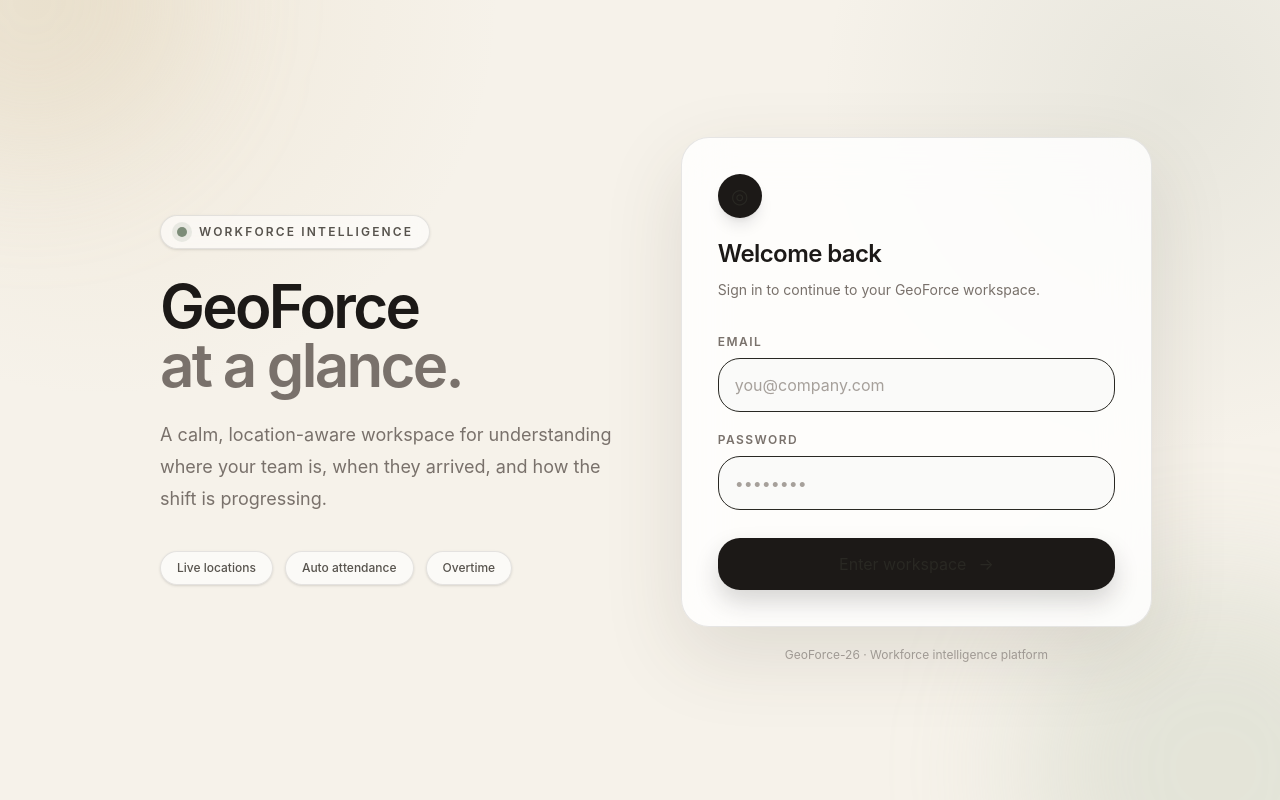
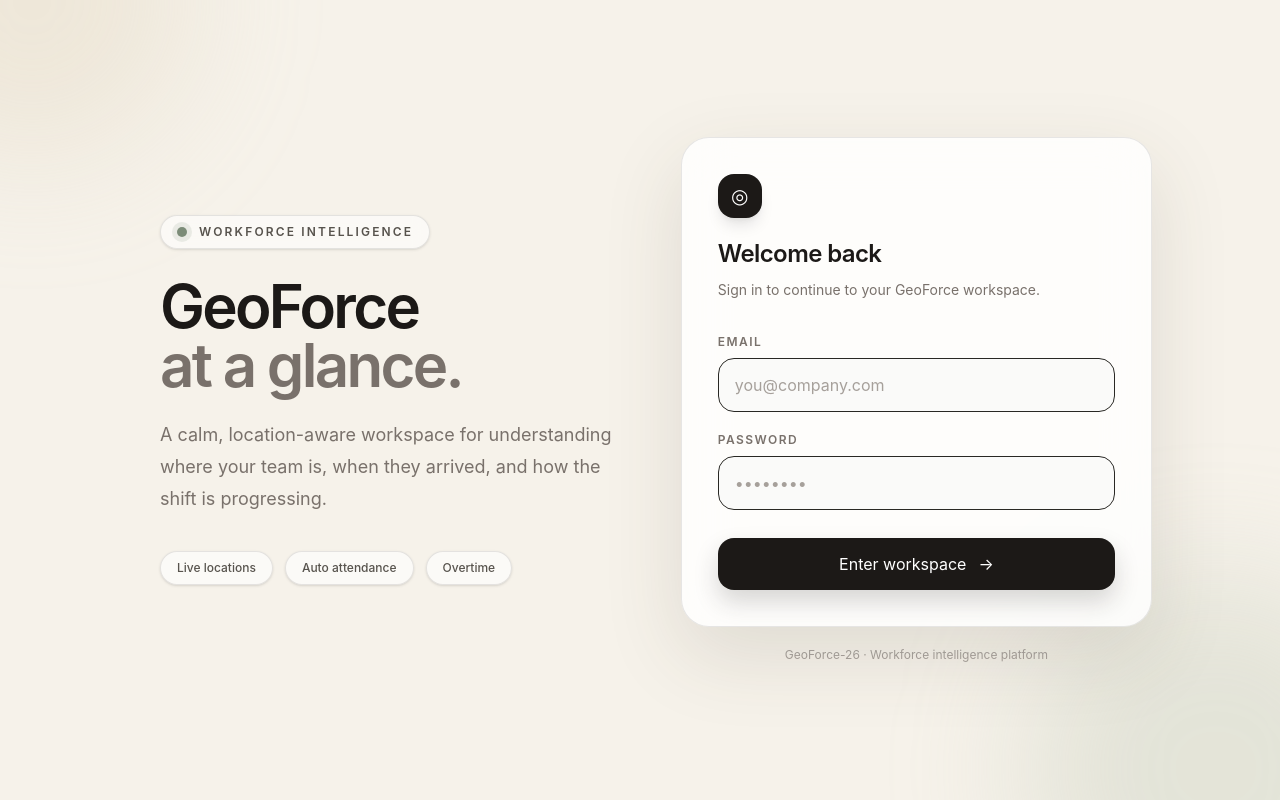
Before and after one commit to kotankaashish-afk/GeoForce-26, a React app in the folder frontend/: page /login in a window 1280 px wide. Built offline with nearby package versions, Linux system fonts and the light colour scheme; the HTML template or start-up script is replaced by a standard one.

Commit message:
Polish GeoForce visual design

```diff
--- a/frontend/src/index.css
+++ b/frontend/src/index.css
@@ -2,144 +2,42 @@
 
 :root {
   font-family: Inter, ui-sans-serif, system-ui, -apple-system, BlinkMacSystemFont, "Segoe UI", sans-serif;
-  color: #292823;
+  color: #292824;
   background: #f6f2ea;
   font-synthesis: none;
   text-rendering: optimizeLegibility;
 }
 
-html {
-  background: #f6f2ea;
+html { background: #f6f2ea; }
+body { margin: 0; min-width: 320px; min-height: 100vh; background: #f6f2ea; }
+button, input { font: inherit; }
+button { -webkit-tap-highlight-color: transparent; }
+
+::selection { background: #d8c8b0; color: #292824; }
+
+.glass-surface {
+  background: rgba(255, 253, 248, 0.82);
+  border: 1px solid rgba(76, 67, 55, 0.09);
+  box-shadow: 0 18px 50px rgba(73, 61, 45, 0.09), 0 2px 8px rgba(73, 61, 45, 0.04);
+  backdrop-filter: blur(18px);
 }
 
-body {
-  margin: 0;
-  min-width: 320px;
-  min-height: 100vh;
-  background:
-    radial-gradient(circle at 8% 0%, rgba(197, 166, 106, 0.13), transparent 28%),
-    radial-gradient(circle at 92% 12%, rgba(124, 140, 120, 0.12), transparent 26%),
-    #f6f2ea;
-  color: #292823;
+.soft-card {
+  background: #fffdf8;
+  border: 1px solid rgba(76, 67, 55, 0.09);
+  box-shadow: 0 12px 35px rgba(73, 61, 45, 0.07), 0 2px 6px rgba(73, 61, 45, 0.035);
+  transition: transform .25s ease, box-shadow .25s ease, border-color .25s ease;
 }
 
-button,
-input {
-  font: inherit;
-}
+.soft-card:hover { transform: translateY(-2px); box-shadow: 0 18px 42px rgba(73, 61, 45, 0.10), 0 3px 8px rgba(73, 61, 45, 0.04); }
 
-button {
-  -webkit-tap-highlight-color: transparent;
-}
+.page-enter { animation: pageEnter .5s cubic-bezier(.22,1,.36,1) both; }
 
-/* GeoForce warm enterprise visual layer.
-   Existing functionality and component structure stay untouched. */
-.bg-slate-950 { background-color: #f6f2ea !important; }
-.bg-slate-900 { background-color: rgba(255, 253, 248, 0.88) !important; }
-.bg-slate-800 { background-color: #eee7da !important; }
-.bg-slate-700 { background-color: #ddd4c4 !important; }
-.border-slate-800 { border-color: rgba(87, 79, 65, 0.13) !important; }
-.border-slate-700 { border-color: rgba(87, 79, 65, 0.18) !important; }
-.text-white { color: #292823 !important; }
-.text-slate-300 { color: #4f4b42 !important; }
-.text-slate-400 { color: #777166 !important; }
-.text-slate-500 { color: #928b7f !important; }
-.text-blue-400 { color: #6f7e6b !important; }
-.text-blue-500 { color: #687865 !important; }
+@keyframes pageEnter { from { opacity: 0; transform: translateY(10px); } to { opacity: 1; transform: translateY(0); } }
 
-.shadow-xl {
-  box-shadow: 0 24px 70px rgba(71, 61, 45, 0.14) !important;
-}
-
-/* Softer status palette */
-.bg-emerald-500\/10 { background-color: rgba(124, 140, 120, 0.14) !important; }
-.text-emerald-400 { color: #63755f !important; }
-.bg-amber-500\/10 { background-color: rgba(197, 166, 106, 0.16) !important; }
-.text-amber-400 { color: #9a7a3f !important; }
-.bg-red-500\/10 { background-color: rgba(184, 120, 97, 0.13) !important; }
-.text-red-400 { color: #a05f4d !important; }
-
-/* Tactile cards */
-.rounded-2xl {
-  border-radius: 22px !important;
-}
-
-.bg-slate-900.rounded-2xl,
-form.bg-slate-900 {
-  box-shadow: 0 16px 45px rgba(71, 61, 45, 0.09), 0 2px 8px rgba(71, 61, 45, 0.05) !important;
-  backdrop-filter: blur(16px);
-}
-
-button[class*="transition"] {
-  transition: transform 180ms ease, box-shadow 180ms ease, background-color 180ms ease, border-color 180ms ease !important;
-}
-
-button[class*="transition"]:hover {
-  transform: translateY(-1px);
-}
-
-/* Premium dark action buttons remain intentionally dark */
-.bg-blue-600 {
-  background-color: #292823 !important;
-}
-
-.bg-blue-600:hover,
-.hover\:bg-blue-500:hover {
-  background-color: #3b3932 !important;
-}
-
-/* Inputs */
-input.bg-slate-800 {
-  background-color: #f7f3eb !important;
-  color: #292823 !important;
-  border-color: rgba(87, 79, 65, 0.16) !important;
-  box-shadow: inset 0 1px 2px rgba(71, 61, 45, 0.03);
-}
-
-input.bg-slate-800:focus {
-  border-color: #9a9b83 !important;
-  box-shadow: 0 0 0 4px rgba(124, 140, 120, 0.12) !important;
-}
-
-/* Selected employee / hover states */
-.hover\:bg-slate-800\/50:hover {
-  background-color: rgba(238, 231, 218, 0.75) !important;
-}
-.bg-blue-500\/10 {
-  background-color: rgba(124, 140, 120, 0.12) !important;
-}
-
-/* Leaflet */
-.leaflet-container {
-  font-family: inherit;
-  background: #e9e3d8;
-}
-
-.leaflet-control-zoom,
-.leaflet-control-attribution {
-  border: 0 !important;
-  box-shadow: 0 8px 22px rgba(71, 61, 45, 0.14) !important;
-}
-
-.leaflet-control-zoom a {
-  background: rgba(255, 253, 248, 0.94) !important;
-  color: #4f4b42 !important;
-  border-color: rgba(87, 79, 65, 0.12) !important;
-}
-
-.leaflet-popup-content-wrapper,
-.leaflet-popup-tip {
-  background: #fffdf8;
-  color: #292823;
-  box-shadow: 0 16px 40px rgba(71, 61, 45, 0.16);
-}
-
-@media (prefers-reduced-motion: reduce) {
-  *,
-  *::before,
-  *::after {
-    scroll-behavior: auto !important;
-    transition-duration: 0.01ms !important;
-    animation-duration: 0.01ms !important;
-  }
-}
+.leaflet-container { font-family: inherit; background: #e9e3d8; }
+.leaflet-control-zoom, .leaflet-control-attribution { border: 0 !important; box-shadow: 0 6px 18px rgba(60,50,40,.12) !important; }
+.leaflet-control-zoom a { color: #4b463d !important; background: rgba(255,253,248,.94) !important; border-color: #e3dbce !important; }
+.leaflet-popup-content-wrapper, .leaflet-popup-tip { background: #fffdf8; color: #292824; box-shadow: 0 14px 35px rgba(60,50,40,.14); }
+.leaflet-popup-content { margin: 14px 16px; }
+.employee-marker { background: transparent !important; border: 0 !important; }
```
